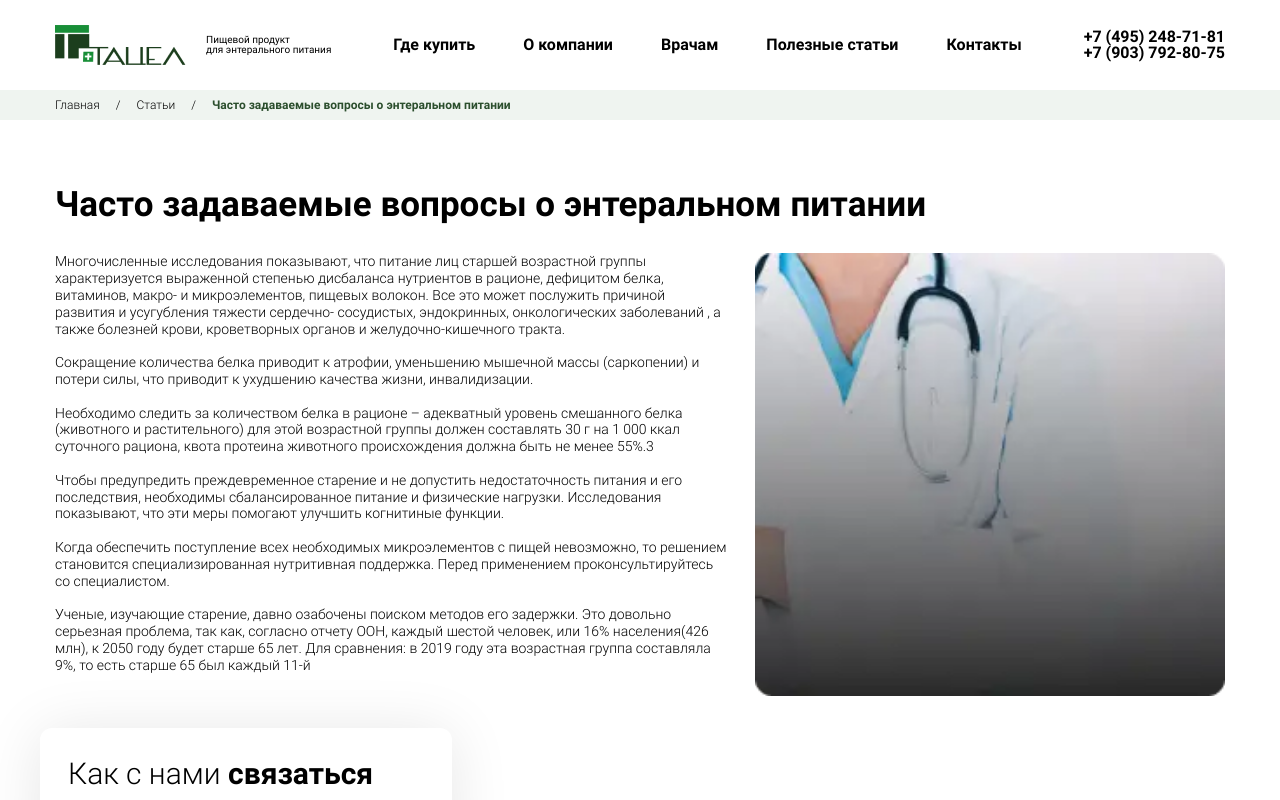
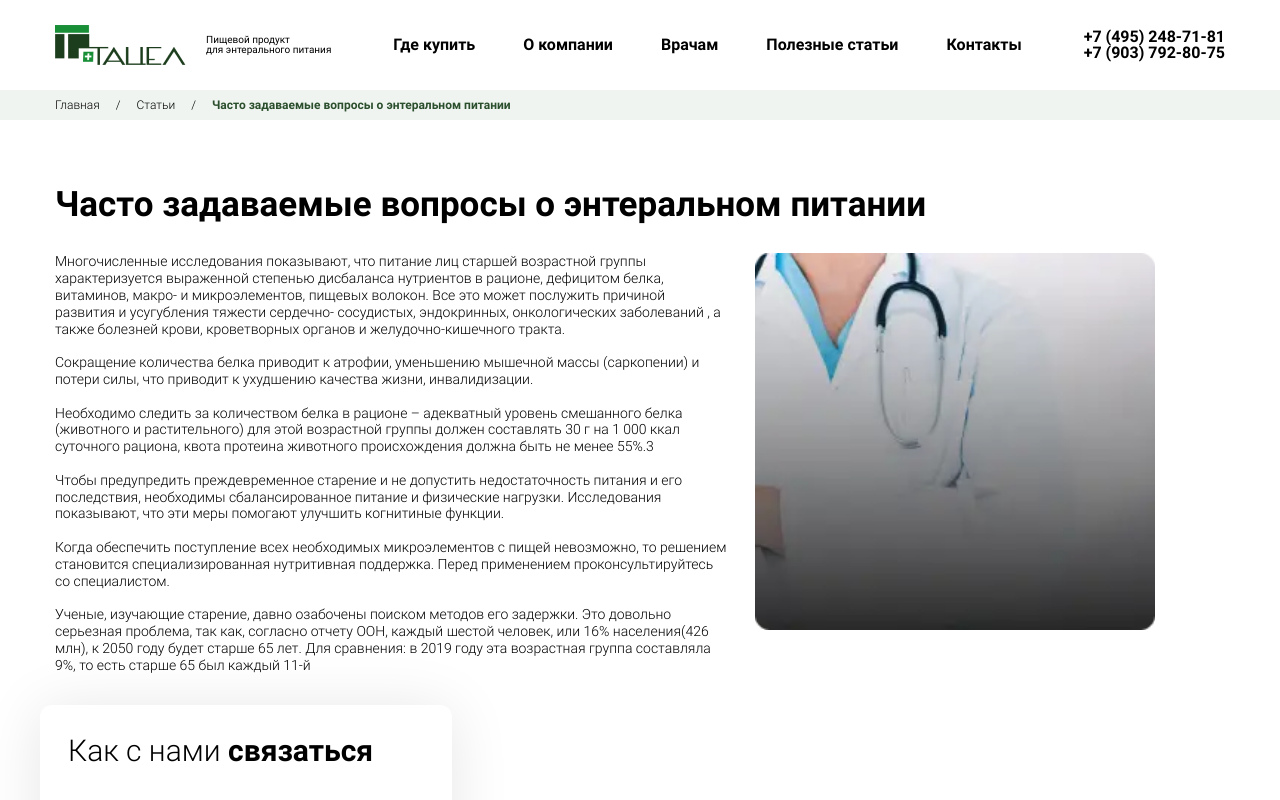
Before and after one commit to sergeykomyza/Tacel-next.js-ts-tailwind, a Next.js app: page /articles/chasto-zadavaemie-voprosi in a window 1280 px wide. Shown: the top 800 px of the page. Built offline with nearby package versions, Linux system fonts and the light colour scheme.

Commit message:
fix error

```diff
--- a/src/app/articles/[slug]/page.tsx
+++ b/src/app/articles/[slug]/page.tsx
@@ -9,21 +9,18 @@ interface ArticleProps {
   params: { slug: string };
 }
 
-// Генерация статических путей
 export async function generateStaticParams() {
   return articles.map((article) => ({
     slug: article.slug,
   }));
 }
 
-const ArticlePage = async ({ params }: ArticleProps) => {
-  // Явно используем params с async/await
-  const { slug } = await Promise.resolve(params);
+const ArticlePage =  ({ params }: ArticleProps) => {
 
-  // Поиск статьи по slug
+  const { slug } = params;
+
   const article = articles.find((item) => item.slug === slug);
 
-  // Если статья не найдена
   if (!article) {
     return notFound();
   }
@@ -46,8 +43,11 @@ const ArticlePage = async ({ params }: ArticleProps) => {
                 className="rounded-lg object-cover"
                 src={`/${article.img}`}
                 alt={article.title}
-                width={470}
-                height={400}
+                style={{ width: '400px', height: 'auto' }}
+                width={0}
+                height={0}
+                sizes="100vw"
+                priority
               />
             </figure>
           </div>
```
